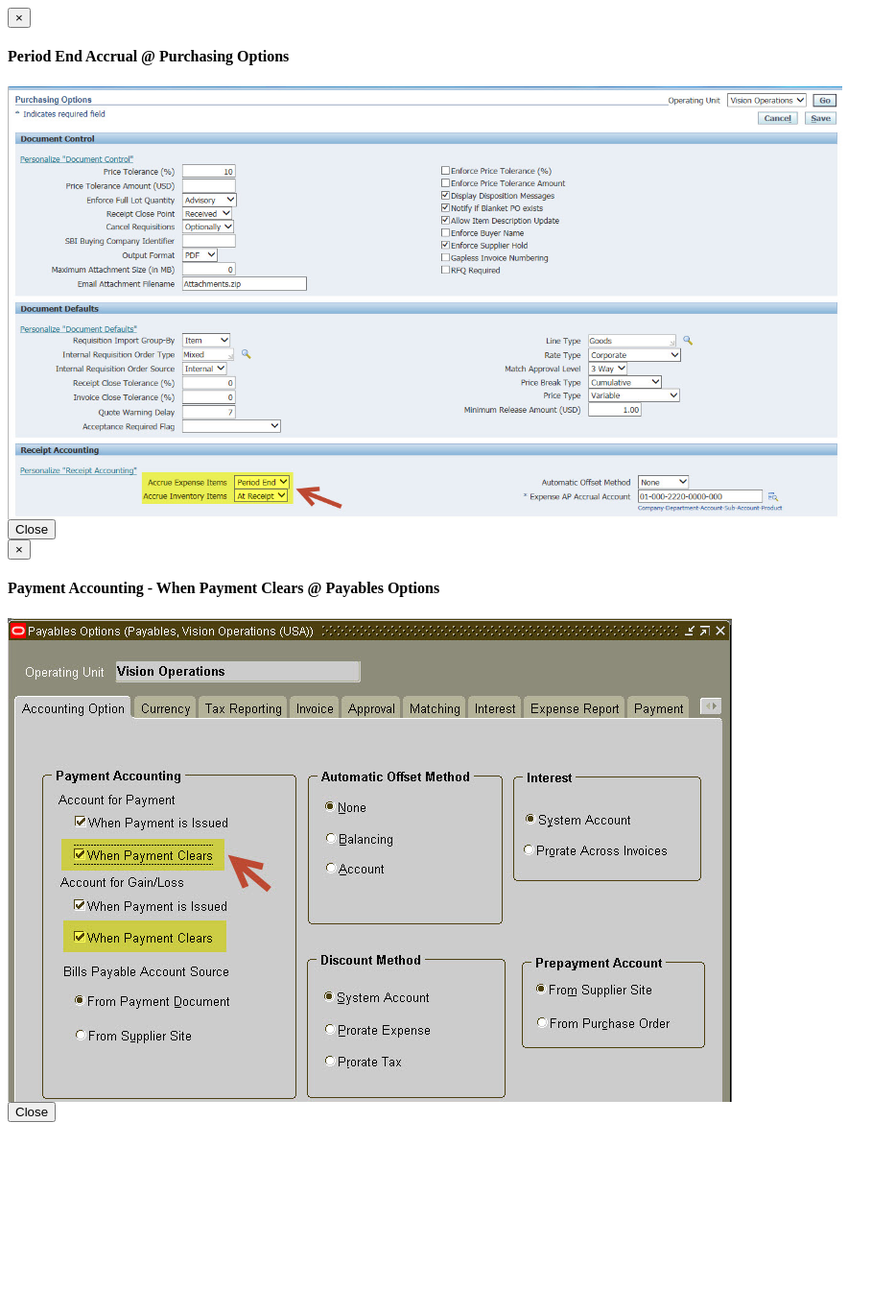
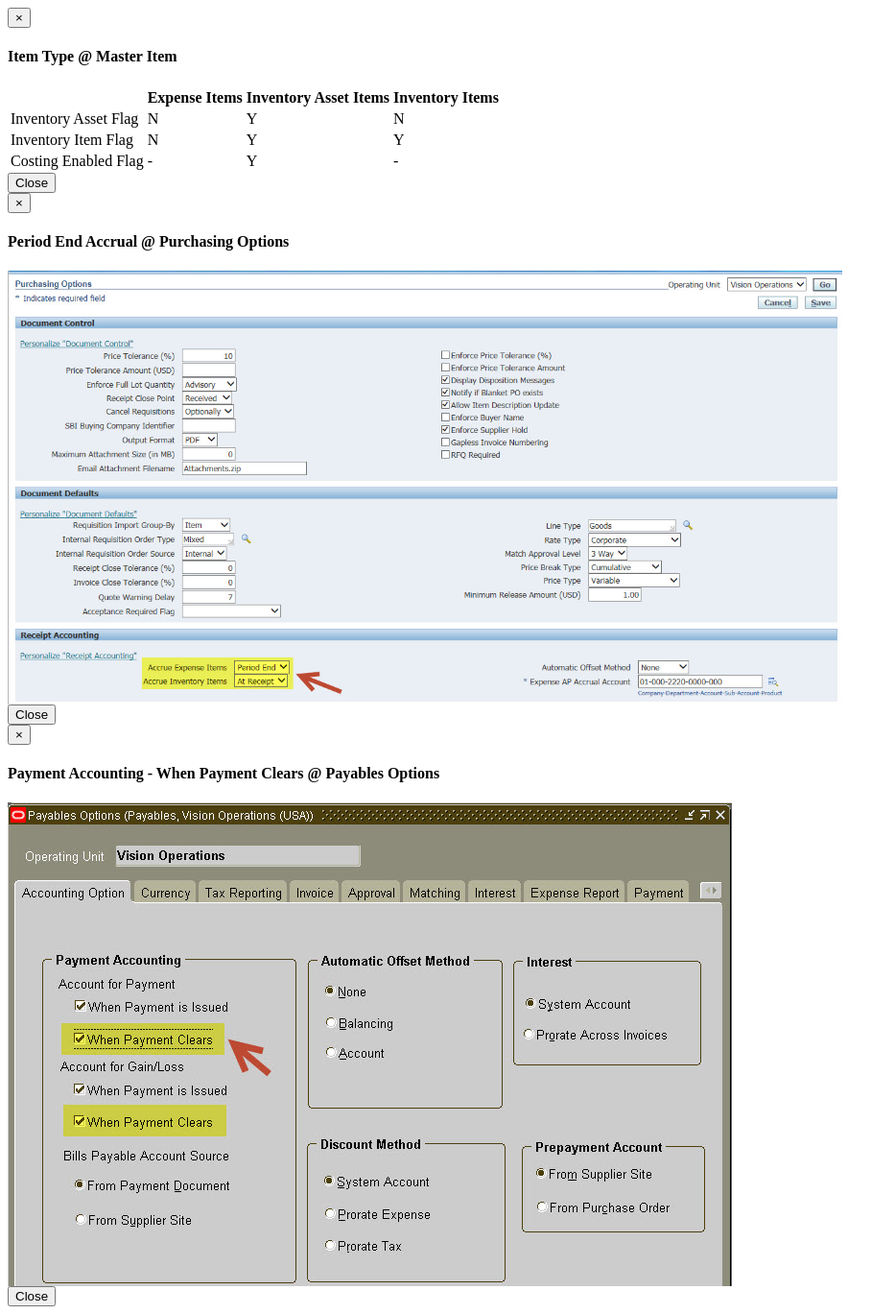
Before and after one commit to kutuhal/oracle-accounting, a Django app: template templates/p2p/screen_shots.html in a window 1280 px wide. Shown: the whole page at 96% size, without its empty margins (0-933 px from the left). Before the commit the page ends 1169 px from the top, so only its background shows below. Run offline with Django 3.2, Linux system fonts and the light colour scheme; the template is opened without the code that fills it, so the values that code supplies are empty.

Commit message:
Item type screenshot added and period end accrual for inventory items logic & msg corrected

```diff
--- a/templates/p2p/p2p_accounting.html
+++ b/templates/p2p/p2p_accounting.html
@@ -46,10 +46,10 @@
             <div class="modal-content">
               <div class="modal-header">
                 <button type="button" class="close" data-dismiss="modal" aria-label="Close"><span aria-hidden="true">&times;</span></button>
-                <h4 class="modal-title" id="myModalLabel">'Inventory Item' Type</h4>
+                <h4 class="modal-title" id="myModalLabel">'Inventory Item' Accrual @ <strong> Purchasing Options </strong> </h4>
               </div>
               <div class="modal-body">
-                For an Inventory Item, we cannot enable "Period-end Accrual".
+                Inventory Item can be accrued at Period End only.
               </div>
               <div class="modal-footer">
                 <button type="button" class="btn btn-success" data-dismiss="modal">Got It !</button>
--- a/templates/p2p/screen_shots.html
+++ b/templates/p2p/screen_shots.html
@@ -1,4 +1,46 @@
 <!-- 'Item Type' Screenshot Modal -->
+<div class="modal fade" id="item-type-modal" tabindex="-1" role="dialog" aria-labelledby="myModalLabel">
+  <div class="modal-dialog modal-lg" role="document">
+    <div class="modal-content">
+      <div class="modal-header">
+        <button type="button" class="close" data-dismiss="modal" aria-label="Close"><span aria-hidden="true">&times;</span></button>
+        <h4 class="modal-title" id="myModalLabel">Item Type @
+                  <strong> Master Item </strong> </h4>
+      </div>
+      <div class="modal-body">
+          <table class="table table-bordered table-hover">
+              <tr>
+                  <th class="col-md-2"></th>
+                  <th class="col-md-2">Expense Items</th>
+                  <th class="col-md-2">Inventory Asset Items</th>
+                  <th class="col-md-2">Inventory Items</th>
+              </tr>
+              <tr>
+                  <td>Inventory Asset Flag</td>
+                  <td>N</td>
+                  <td>Y</td>
+                  <td>N</td>
+              </tr>
+              <tr>
+                  <td>Inventory Item Flag</td>
+                  <td>N</td>
+                  <td>Y</td>
+                  <td>Y</td>
+              </tr>
+              <tr>
+                  <td>Costing Enabled Flag</td>
+                  <td>-</td>
+                  <td>Y</td>
+                  <td>-</td>
+              </tr>
+          </table>
+      </div>
+      <div class="modal-footer">
+        <button type="button" class="btn btn-success" data-dismiss="modal">Close</button>
+      </div>
+    </div>
+  </div>
+</div>
 
 <!-- 'Period End Accrual' Screenshot Modal -->
 <div class="modal fade" id="period-end-accrual-modal" tabindex="-1" role="dialog" aria-labelledby="myModalLabel">
```
Also changed, not shown: static/js/application.js (+10 -3 lines).
